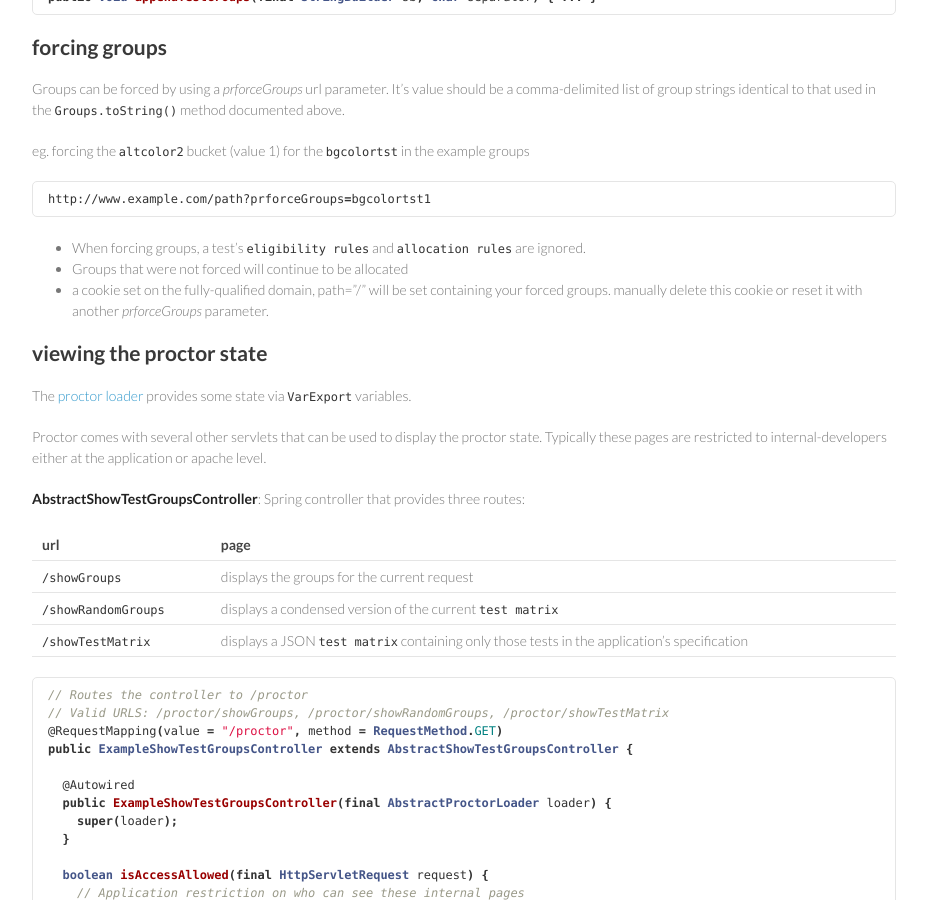
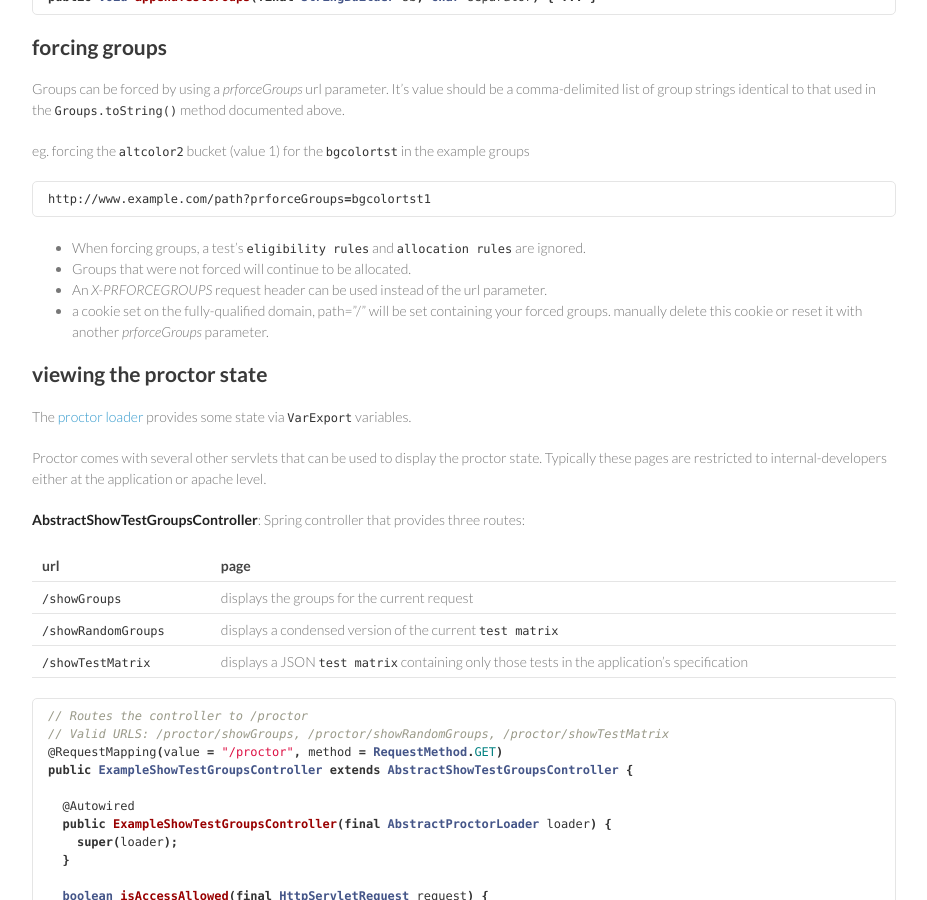
Before and after one commit to indeedeng/proctor, a Jekyll site: the page built from docs/using-groups.md, in a window 1280 px wide and 900 px high, scrolled down 4863 px. Shown: the whole window, without its empty margins (294-1221 px from the left). Built offline with Jekyll 4.4.1, drawn with Linux system fonts in a browser that asks for light colours; Markdown is read by kramdown in place of the engine named in the settings.

Commit message:
PROC-200: add documentation for X-PRFORCEGROUPS header

````diff
--- a/docs/using-groups.md
+++ b/docs/using-groups.md
@@ -226,7 +226,8 @@ http://www.example.com/path?prforceGroups=bgcolortst1
 ```
 
 - When forcing groups, a test's `eligibility rules` and `allocation rules` are ignored.
-- Groups that were not forced will continue to be allocated
+- Groups that were not forced will continue to be allocated.
+- An _X-PRFORCEGROUPS_ request header can be used instead of the url parameter.
 - a cookie set on the fully-qualified domain, path="/" will be set containing your forced groups. manually delete this cookie or reset it with another _prforceGroups_ parameter.
 
 ## viewing the proctor state
````
